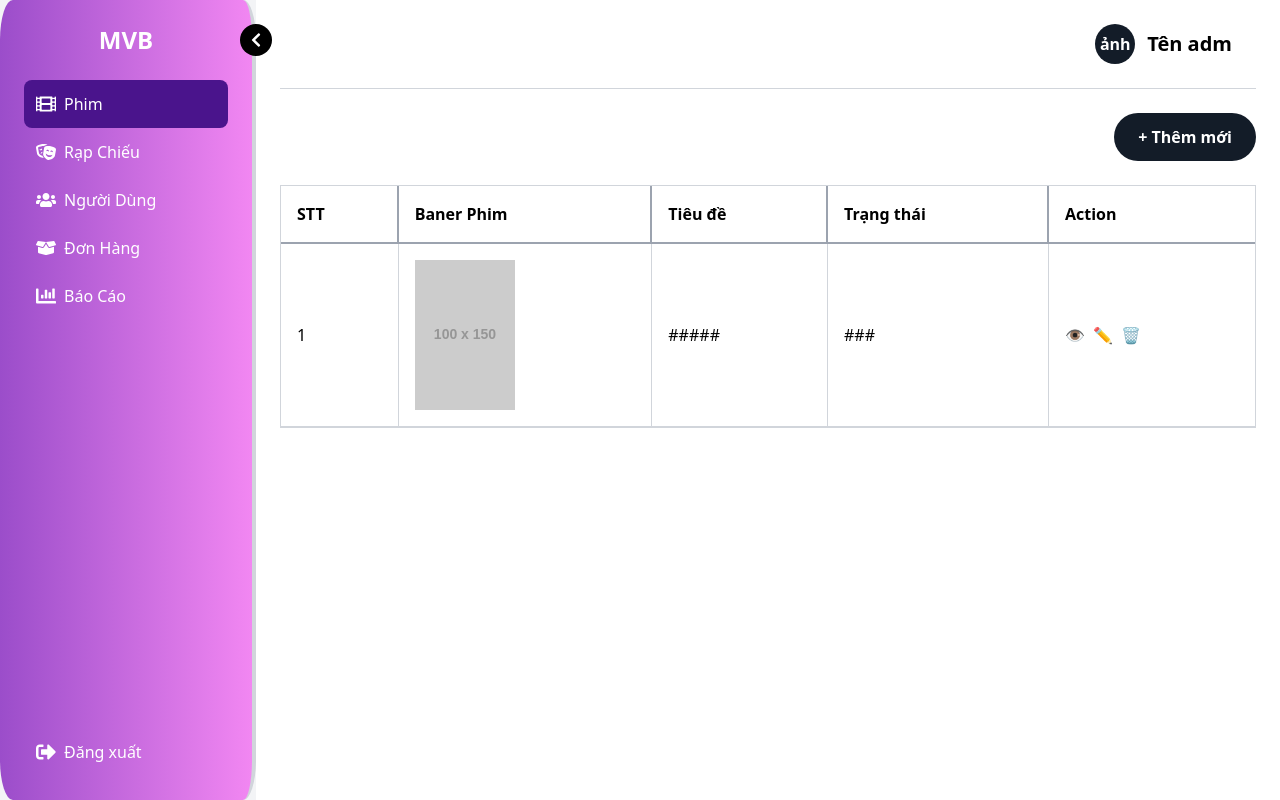
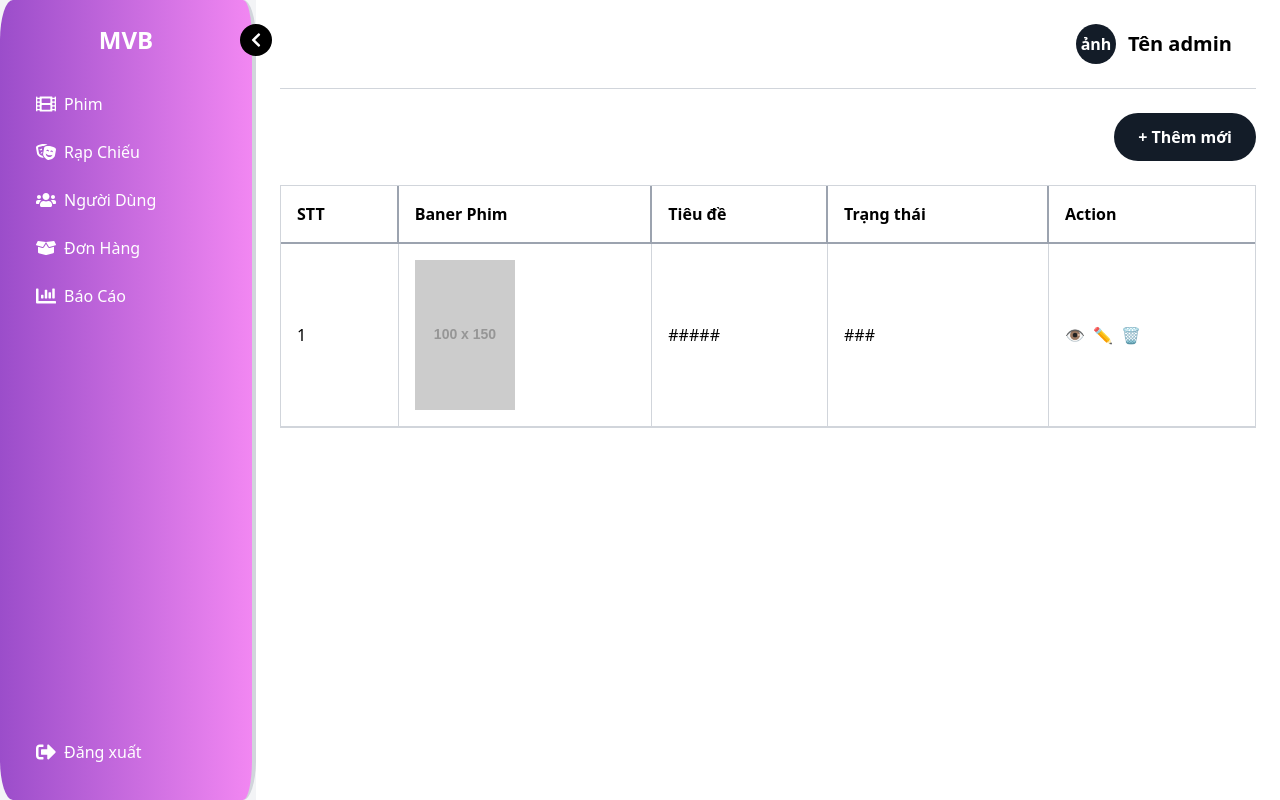
Before and after one commit to Manh8929/MOVIE_BOOKING_CAPSTONE2, a React (Vite) app in the folder Frontend/: page /addmovieadm in a window 1280 px wide. Built offline with nearby package versions, Linux system fonts and the light colour scheme.

Commit message:
fix conflict in routes/index.js and update siderbar addmovieadm create ui editmovie managementuseradm oderflimadm reportsadm

```diff
--- a/Frontend/src/components/Admin/SidebarAdm.jsx
+++ b/Frontend/src/components/Admin/SidebarAdm.jsx
@@ -1,4 +1,3 @@
-// // src/components/Sidebar.jsx
 // import { useState } from "react";
 // import {
 //   FaChevronLeft,
@@ -9,57 +8,63 @@
 //   FaBoxOpen,
 //   FaChartBar,
 //   FaSignOutAlt
-// } from "react-icons/fa"; // Import các icon
+// } from "react-icons/fa";
 
 // const Sidebar = () => {
-//   const [isSidebarCollapsed, setIsSidebarCollapsed] = useState(false); // state thu gọn sidebar
+//   const [isSidebarCollapsed, setIsSidebarCollapsed] = useState(false);
+//   const [activeItem, setActiveItem] = useState(0);
 
-//   // Danh sách menu động
+//   // list menu
 //   const menuItems = [
-//     { name: "Movies", icon: FaFilm },
-//     { name: "Theaters", icon: FaTheaterMasks },
-//     { name: "Users", icon: FaUsers },
-//     { name: "Orders", icon: FaBoxOpen },
-//     { name: "Report", icon: FaChartBar }
+//     { name: "Phim", icon: FaFilm },
+//     { name: "Rạp Chiếu", icon: FaTheaterMasks },
+//     { name: "Người Dùng", icon: FaUsers },
+//     { name: "Đơn Hàng", icon: FaBoxOpen },
+//     { name: "Báo Cáo", icon: FaChartBar }
 //   ];
+
+//   // logic act trang
+//   const handleItemClick = (index) => {
+//     setActiveItem(index);
+//   };
 
 //   return (
 //     <div
 //       className={`relative flex flex-col h-screen transition-all duration-300
-//       ${isSidebarCollapsed ? 'w-24' : 'w-64'}
-//       bg-gradient-to-r from-[#9b4dca] to-[#f287f2] text-white p-6 border-r-4 border-gray-300`} // Sidebar giữ nguyên góc
+//       ${isSidebarCollapsed ? 'w-24' : 'w-64'}  // Increase width to w-24
+//       bg-gradient-to-r from-[#9b4dca] to-[#f287f2] text-white p-6 border-r-4 border-gray-300 rounded-[5%]`}
 //     >
-//       {/* Nút thu gọn Sidebar */}
 //       <div className="absolute top-6 right-[-20px] cursor-pointer bg-black text-white rounded-full p-2"
 //         onClick={() => setIsSidebarCollapsed(!isSidebarCollapsed)}>
 //         {isSidebarCollapsed ? <FaChevronRight /> : <FaChevronLeft />}
 //       </div>
 
-//       {/* Logo MVB */}
 //       <div className="flex justify-center items-center mb-6">
 //         <h2 className="text-2xl font-bold text-center">MVB</h2>
 //       </div>
 
-//       {/* Danh sách menu */}
 //       <div className="flex-grow">
 //         {menuItems.map(({ name, icon: Icon }, index) => (
 //           <div
 //             key={index}
-//             className="flex items-center gap-2 p-3 cursor-pointer hover:bg-[#d1d5db]
-//             hover:text-black hover:rounded-full transition-all duration-300"
+//             className={`flex items-center gap-2 p-3 cursor-pointer hover:bg-[#d1d5db]
+//             hover:text-black transition-all duration-300
+//             ${activeItem === index ? 'bg-[#4a148c] text-white rounded-lg' : 'hover:rounded-full'}`}
+//             onClick={() => handleItemClick(index)}
 //           >
-//             <Icon className="text-xl" />
+//             {/* Icon will always be visible even when collapsed */}
+//             <Icon className={`text-xl ${activeItem === index ? 'text-white' : ''}`} />
+//             {/* Show the name only when sidebar is expanded */}
 //             {!isSidebarCollapsed && <span>{name}</span>}
 //           </div>
 //         ))}
 //       </div>
 
-//       {/* Đăng xuất (nằm riêng biệt ở cuối sidebar) */}
 //       <div className="mt-auto">
 //         <div className="flex items-center gap-2 p-3 cursor-pointer hover:bg-[#d1d5db]
 //         hover:text-black hover:rounded-full transition-all duration-300">
 //           <FaSignOutAlt className="text-xl" />
-//           {!isSidebarCollapsed && <span>Đăng xuất</span>}
+//           {!isSidebarCollapsed && <span>Đăng xuất</span>} {/* Hide text when collapsed */}
 //         </div>
 //       </div>
 //     </div>
@@ -67,9 +72,8 @@
 // };
 
 // export default Sidebar;
-
-// src/components/Sidebar.jsx
-import { useState } from "react";
+import React, { useState } from 'react';
+import { Link, useLocation } from 'react-router-dom';  // Import Link và useLocation từ React Router
 import {
   FaChevronLeft,
   FaChevronRight,
@@ -79,65 +83,56 @@ import {
   FaBoxOpen,
   FaChartBar,
   FaSignOutAlt
-} from "react-icons/fa"; // Import các icon
+} from 'react-icons/fa';
 
 const Sidebar = () => {
-  const [isSidebarCollapsed, setIsSidebarCollapsed] = useState(false); // state thu gọn sidebar
-  const [activeItem, setActiveItem] = useState(0); // Đặt mặc định là "Phim" (mục đầu tiên)
+  const [isSidebarCollapsed, setIsSidebarCollapsed] = useState(false);
+  const location = useLocation();  // Lấy thông tin đường dẫn hiện tại
 
-  // Danh sách menu động
+  // List menu
   const menuItems = [
-    { name: "Phim", icon: FaFilm }, // Movies -> Phim
-    { name: "Rạp Chiếu", icon: FaTheaterMasks }, // Theaters -> Rạp Chiếu
-    { name: "Người Dùng", icon: FaUsers }, // Users -> Người Dùng
-    { name: "Đơn Hàng", icon: FaBoxOpen }, // Orders -> Đơn Hàng
-    { name: "Báo Cáo", icon: FaChartBar } // Report -> Báo Cáo
+    { name: "Phim", icon: FaFilm, path: "/AddMovieAdm" },
+    { name: "Rạp Chiếu", icon: FaTheaterMasks, path: "/theaters" },
+    { name: "Người Dùng", icon: FaUsers, path: "/managementuseradm" },
+    { name: "Đơn Hàng", icon: FaBoxOpen, path: "/oderflimadm" },
+    { name: "Báo Cáo", icon: FaChartBar, path: "/ReportsAdm" }
   ];
-
-  // Hàm xử lý chọn mục
-  const handleItemClick = (index) => {
-    setActiveItem(index); // Đánh dấu mục đang chọn
-  };
 
   return (
     <div
       className={`relative flex flex-col h-screen transition-all duration-300
-      ${isSidebarCollapsed ? 'w-16' : 'w-64'}
-      bg-gradient-to-r from-[#9b4dca] to-[#f287f2] text-white p-6 border-r-4 border-gray-300 rounded-[5%]`} // Sidebar giữ nguyên góc
+      ${isSidebarCollapsed ? 'w-24' : 'w-64'}
+      bg-gradient-to-r from-[#9b4dca] to-[#f287f2] text-white p-6 border-r-4 border-gray-300 rounded-[5%]`}
     >
-      {/* Nút thu gọn Sidebar */}
       <div className="absolute top-6 right-[-20px] cursor-pointer bg-black text-white rounded-full p-2"
         onClick={() => setIsSidebarCollapsed(!isSidebarCollapsed)}>
         {isSidebarCollapsed ? <FaChevronRight /> : <FaChevronLeft />}
       </div>
 
-      {/* Logo MVB */}
       <div className="flex justify-center items-center mb-6">
         <h2 className="text-2xl font-bold text-center">MVB</h2>
       </div>
 
-      {/* Danh sách menu */}
       <div className="flex-grow">
-        {menuItems.map(({ name, icon: Icon }, index) => (
-          <div
+        {/* Menu List */}
+        {menuItems.map(({ name, icon: Icon, path }, index) => (
+          <Link
             key={index}
+            to={path}  // Điều hướng khi nhấn vào mục menu
             className={`flex items-center gap-2 p-3 cursor-pointer hover:bg-[#d1d5db]
             hover:text-black transition-all duration-300
-            ${activeItem === index ? 'bg-[#4a148c] text-white rounded-lg' : 'hover:rounded-full'}`}
-            onClick={() => handleItemClick(index)} // Gọi hàm khi click vào mục
+            ${location.pathname === path ? 'bg-[#4a148c] text-white rounded-lg' : 'hover:rounded-full'}`} // Nổi bật mục khi ở trang hiện tại
           >
-            <Icon className={`text-xl ${activeItem === index ? 'text-white' : ''}`} /> {/* Sáng lên khi active */}
-            {!isSidebarCollapsed && <span>{name}</span>}
-          </div>
+            <Icon className={`text-xl ${location.pathname === path ? 'text-white' : ''}`} />
+            {!isSidebarCollapsed && <span>{name}</span>} {/* Hiển thị tên mục khi sidebar mở rộng */}
+          </Link>
         ))}
       </div>
 
-      {/* Đăng xuất (nằm riêng biệt ở cuối sidebar) */}
       <div className="mt-auto">
-        <div className="flex items-center gap-2 p-3 cursor-pointer hover:bg-[#d1d5db]
-        hover:text-black hover:rounded-full transition-all duration-300">
+        <div className="flex items-center gap-2 p-3 cursor-pointer hover:bg-[#d1d5db] hover:text-black hover:rounded-full transition-all duration-300">
           <FaSignOutAlt className="text-xl" />
-          {!isSidebarCollapsed && <span>Đăng xuất</span>}
+          {!isSidebarCollapsed && <span>Đăng xuất</span>} {/* Ẩn tên khi sidebar thu gọn */}
         </div>
       </div>
     </div>
--- a/Frontend/src/pages/AddMovieAdm.jsx
+++ b/Frontend/src/pages/AddMovieAdm.jsx
@@ -1,7 +1,12 @@
 import { useState } from "react";
-import SidebarAdm from "../components/Admin/SidebarAdm"; // Đảm bảo import đúng SidebarAdm
+import SidebarAdm from "../components/Admin/SidebarAdm";
+import EditMovie from "../components/Admin/EditMovie"; // Import EditMovie
 
 const AddMovieAdm = () => {
+  const [isEditModalOpen, setIsEditModalOpen] = useState(false);
+
+  const openModal = () => setIsEditModalOpen(true);
+  const closeModal = () => setIsEditModalOpen(false);
   return (
     <div className="flex h-screen">
       <SidebarAdm />
@@ -12,18 +17,23 @@ const AddMovieAdm = () => {
             <div className="w-10 h-10 bg-[#131c28] text-white flex justify-center items-center rounded-full font-semibold">
               ảnh
             </div>
-            <span className="ml-3 text-xl font-semibold">Tên adm</span>
+            <span className="ml-3 text-xl font-semibold">Tên admin</span>
           </div>
         </header>
 
         <div className="border-t border-gray-300 mb-6"></div>
 
+        {/* Nút Edit */}
         <div className="flex justify-end mb-6">
-          <button className="bg-[#131c28] text-white px-6 py-3 rounded-full font-semibold hover:bg-[#1a2636]">
+          <button
+            className="bg-[#131c28] text-white px-6 py-3 rounded-full font-semibold hover:bg-[#1a2636]"
+            onClick={openModal}
+          >
             + Thêm mới
           </button>
         </div>
 
+        {/* Bảng thông tin phim */}
         <table className="w-full table-auto border-separate border-spacing-0 border border-gray-300">
           <thead>
             <tr>
@@ -44,13 +54,17 @@ const AddMovieAdm = () => {
               <td className="border-b border-r border-gray-300 p-4">###</td>
               <td className="border-b border-gray-300 p-4">
                 <button className="text-blue-500 mr-2">👁️</button>
-                <button className="text-yellow-500 mr-2">✏️</button>
+                <button className="text-yellow-500 mr-2" onClick={openModal}>✏️</button>
                 <button className="text-red-500">🗑️</button>
               </td>
             </tr>
           </tbody>
         </table>
       </div>
+
+      {isEditModalOpen && (
+        <EditMovie onClose={closeModal} />
+      )}
     </div>
   );
 };
--- a/Frontend/src/routes/index.js
+++ b/Frontend/src/routes/index.js
@@ -3,6 +3,9 @@ import ViewAllFilm from "../pages/ViewAllFilm";
 import MyTicketPage from "../pages/MyTicketPage";
 import AdminLogin from "../components/Admin/AdmLogin"; // Đảm bảo rằng đường dẫn đúng
 import AddMovieAdm from "../pages/AddMovieAdm";
+import OderFlimAdm from "../pages/OderFlimAdm";
+import ManagementUserAdm from "../pages/ManagementUserAdm";
+import ReportsAdm from "../pages/ReportsAdm";
 
 
 
@@ -26,6 +29,7 @@ export const routes = [
     isShowHeader: true,
     isShowFooter: true,
   },
+//////////////////// ADMIN /////////////////
   // Trang đăng nhập Admin
   {
     path: "/adminlogin",
@@ -40,4 +44,26 @@ export const routes = [
     isShowHeader: false,
     isShowFooter: false,
   },
+  // Oders Flim Admin
+  {
+    path: "/oderflimadm",
+    page: OderFlimAdm,
+    isShowHeader: false,
+    isShowFooter: false,
+  },
+  // Adm User Management
+  {
+    path: "/managementuseradm",
+    page: ManagementUserAdm,
+    isShowHeader: false,
+    isShowFooter: false,
+  },
+  // report adm
+  {
+    path: "/reportsadm",
+    page: ReportsAdm,
+    isShowHeader: false,
+    isShowFooter: false,
+  },
 ];
+/////////////////////////////////////////////
```
Also changed, not shown: 1 other file (tests, documents, lock files or other folders).
